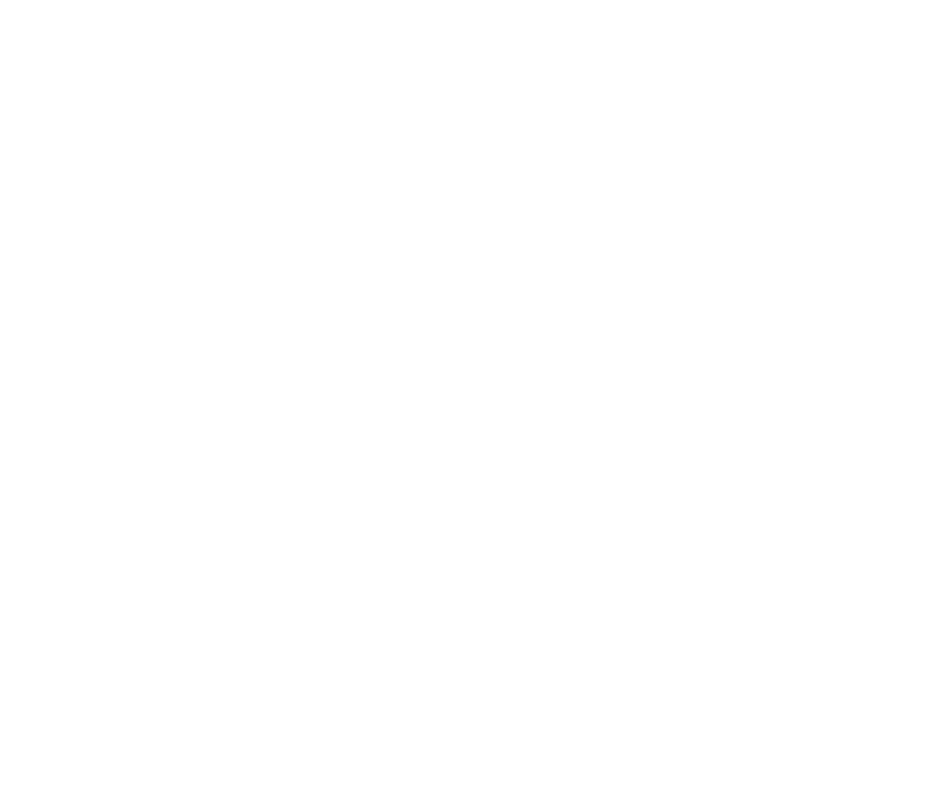
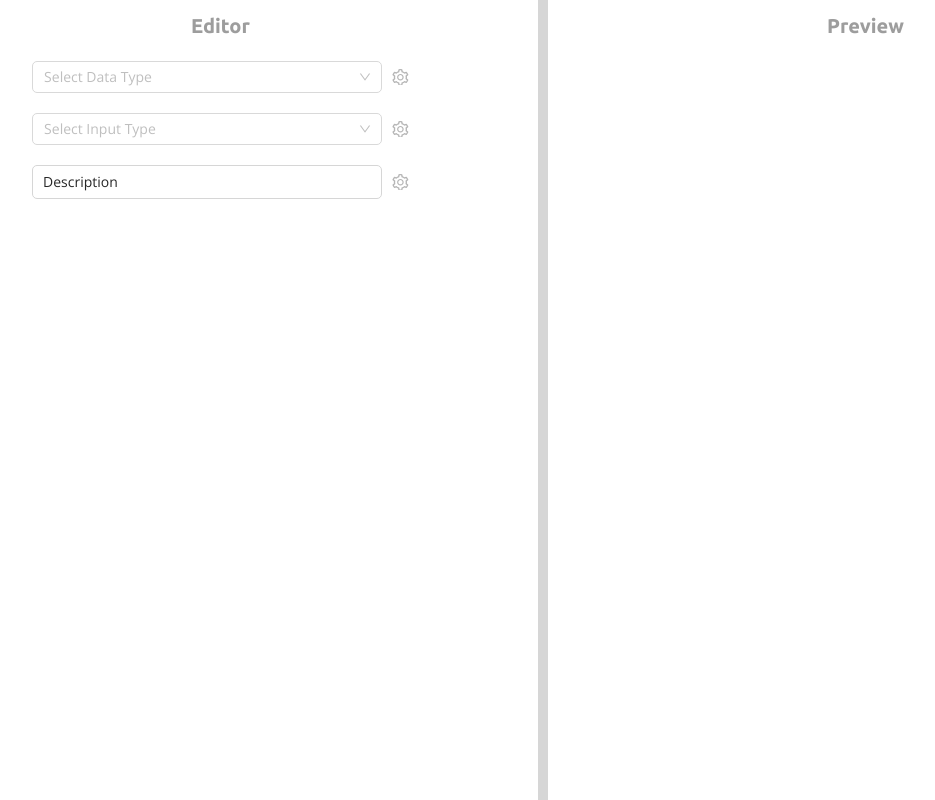
Before and after one commit to Teo-KJ/LabelDat, a React (Create React App) app in the folder frontend/: page /taskcreation in a window 1280 px wide. Shown: the whole page, without its empty margins (97-1032 px from the left). Built offline with nearby package versions, Linux system fonts and the light colour scheme.

Commit message:
Added Task Creation Component

```diff
--- a/frontend/package.json
+++ b/frontend/package.json
@@ -9,6 +9,7 @@
     "@testing-library/user-event": "^7.1.2",
     "antd": "^4.6.2",
     "formik": "^2.1.5",
+    "node-sass": "^4.14.1",
     "react": "^16.13.1",
     "react-dom": "^16.13.1",
     "react-router-dom": "^5.2.0",
--- a/frontend/public/index.html
+++ b/frontend/public/index.html
@@ -24,6 +24,7 @@
       work correctly both with client-side routing and a non-root public URL.
       Learn how to configure a non-root public URL by running `npm run build`.
     -->
+    <link href="https://fonts.googleapis.com/css2?family=Open+Sans:ital,wght@0,300;0,400;0,600;0,700;0,800;1,300;1,400;1,600;1,700;1,800&family=Ubuntu:ital,wght@0,300;0,400;0,500;0,700;1,300;1,400;1,500;1,700&display=swap" rel="stylesheet">
     <title>React App</title>
   </head>
   <body>
--- a/frontend/src/components/App.js
+++ b/frontend/src/components/App.js
@@ -2,11 +2,13 @@
 import { BrowserRouter, Route } from "react-router-dom";
 import Dashboard from "./labeller/Dashboard";
 import LabelForm from "./labeller/LabelForm";
+import TaskCreation from './TaskCreation';
 
 function App() {
   // Insert routes here
   return (
     <BrowserRouter>
+      <Route exact component={TaskCreation} path="/taskcreation" />
       <Route exact component={Dashboard} path="/" />
       <Route exact component={LabelForm} path="/projects/:projectId/tasks" />
     </BrowserRouter>
--- /dev/null
+++ b/frontend/src/components/TaskCreation/SettingComponent/Dropdown/index.js
@@ -0,0 +1,60 @@
+import React, { useState, useEffect } from 'react';
+import './styles.scss'
+
+import { Select } from 'antd';
+import { SettingOutlined } from '@ant-design/icons'
+
+const { Option } = Select;
+
+export default function (props) {
+
+  const [opt, selectOpt] = useState("");
+
+  function onChange(value) {
+    props.selectType(value);
+  }
+
+  return (
+    <div className="dropdown-container">
+    {
+      props.dropdown ?
+      <React.Fragment>
+        <Select
+          className="dropdown"
+          showSearch
+          placeholder={props.text}
+          optionFilterProp="children"
+          onChange={onChange}
+          filterOption={(input, option) =>
+            option.children.toLowerCase().indexOf(input.toLowerCase()) >= 0
+          }
+        >
+          {props.list.map((_, i) => {
+            return <Option key={i} value={_}>{_}</Option>
+          })}
+        </Select>
+        <div
+          className={ `icon ${props.settingIsOpen ? " rotated-icon" : ""}` }
+          onClick={()=>props.toggle(!props.settingIsOpen)}
+        >
+          <SettingOutlined
+            style={{color: "#b6b6b6"}}
+          />
+        </div>
+      </React.Fragment>
+      :
+      <React.Fragment>
+      <div className="dropdown not-dropdown">Description</div>
+      <div
+        className={ `icon ${props.settingIsOpen ? " rotated-icon" : ""}` }
+        onClick={()=>props.toggle(!props.settingIsOpen)}
+      >
+        <SettingOutlined
+          style={{color: "#b6b6b6"}}
+        />
+      </div>
+      </React.Fragment>
+    }
+    </div>
+  )
+}
--- /dev/null
+++ b/frontend/src/components/TaskCreation/SettingComponent/Dropdown/styles.scss
@@ -0,0 +1,43 @@
+$borderRadius: 5px;
+$borderColor: #D6D6D6;
+
+.dropdown-container {
+
+  margin: 20px auto 0px auto;
+  width: 100%;
+  display: flex;
+  flex-direction: row;
+  align-items: center;
+  justify-content: center;
+
+  .not-dropdown {
+    border: 1px solid $borderColor;
+    border-radius: $borderRadius;
+    padding: 10px;
+    padding-top: 5px;
+    padding-bottom: 5px;
+  }
+
+  .dropdown {
+    width: 90%;
+    max-width: 350px;
+    box-sizing: border-box;
+    .ant-select-selector {
+      border-radius: $borderRadius !important;
+    }
+  }
+  .icon {
+    margin-left: 10px;
+    cursor: pointer;
+    font-size: 1.2em;
+    svg {
+      transition: .5s;
+      transform: rotateZ(0deg);
+    }
+  }
+  .rotated-icon {
+    svg {
+      transform: rotateZ(90deg);
+    }
+  }
+}
--- /dev/null
+++ b/frontend/src/components/TaskCreation/SettingComponent/index.js
@@ -0,0 +1,145 @@
+import React, { useState, useEffect } from 'react';
+
+import { Input } from 'antd'
+
+import './styles.scss'
+
+import Dropdown from './Dropdown'
+
+export default function () {
+
+  const [dataTypeSettingOpen, toggleDataTypeSetting ] = useState(false)
+  const [inputTypeSettingOpen, toggleInputTypeSetting ] = useState(false)
+  const [descriptionSettingOpen, toggleDescriptionSetting ] = useState(false)
+  const [dataType, selectDataType] = useState("")
+  const [inputType, selectInputType] = useState("")
+
+  // For the Data Type Setting
+  const [test, changeTest] = useState("hello");
+
+
+  function DataTypeSetting () {
+    return (
+      <form>
+        <div className="input-setting-row">
+          <label>test</label>
+          <Input placeholder="Basic usage" />
+        </div>
+        <div className="input-setting-row">
+          <label>test</label>
+          <Input placeholder="Basic usage" />
+        </div>
+        <div className="input-setting-row">
+          <label>test</label>
+          <Input placeholder="Basic usage" />
+        </div>
+        <div className="input-setting-row">
+          <label>test</label>
+          <Input placeholder="Basic usage" />
+        </div>
+        <div className="input-setting-row">
+          <label>test</label>
+          <Input placeholder="Basic usage" />
+        </div>
+        <div className="input-setting-row">
+          <label>test</label>
+          <Input placeholder="Basic usage" />
+        </div>
+      </form>
+    )
+  }
+
+  function InputTypeSetting () {
+    return (
+      <form>
+        <div className="input-setting-row">
+          <label>test</label>
+          <Input placeholder="Basic usage" />
+        </div>
+        <div className="input-setting-row">
+          <label>test</label>
+          <Input placeholder="Basic usage" />
+        </div>
+        <div className="input-setting-row">
+          <label>test</label>
+          <Input placeholder="Basic usage" />
+        </div>
+        <div className="input-setting-row">
+          <label>test</label>
+          <Input placeholder="Basic usage" />
+        </div>
+        <div className="input-setting-row">
+          <label>test</label>
+          <Input placeholder="Basic usage" />
+        </div>
+        <div className="input-setting-row">
+          <label>test</label>
+          <Input placeholder="Basic usage" />
+        </div>
+      </form>
+    )
+  }
+
+  function DescriptionSetting () {
+    const { TextArea } = Input;
+    return (
+      <form>
+        <div className="input-setting-row">
+          <label>Title</label>
+          <Input placeholder="Basic usage" />
+        </div>
+        <div className="input-setting-row">
+          <label>Description</label>
+          <TextArea rows={4} />
+        </div>
+      </form>
+    )
+  }
+
+  return (
+    <div className="setting-component">
+      <Dropdown
+        text="Select Data Type"
+        list={["Image", "Sound"]}
+        toggle={toggleDataTypeSetting}
+        settingIsOpen={dataTypeSettingOpen}
+        selectType={selectDataType}
+        dropdown={true}
+        />
+      {
+        dataTypeSettingOpen && dataType ?
+        <div className="setting-sct setting-data">
+          <strong><p>{dataType} Setting</p></strong>
+          {DataTypeSetting()}
+        </div> : null
+      }
+      <Dropdown
+        text="Select Input Type"
+        list={["Slider", "Options"]}
+        toggle={toggleInputTypeSetting}
+        settingIsOpen={inputTypeSettingOpen}
+        selectType={selectInputType}
+        dropdown={true}
+        />
+      {
+        inputTypeSettingOpen && inputType ?
+        <div className="setting-sct setting-data">
+          <strong><p>{inputType} Setting</p></strong>
+          {InputTypeSetting()}
+        </div> : null
+      }
+      <Dropdown
+        dropdown={false}
+        settingIsOpen={descriptionSettingOpen}
+        toggle={toggleDescriptionSetting}
+      />
+      {
+        descriptionSettingOpen ?
+        <div className="setting-sct setting-data">
+          <strong><p>Description Setting</p></strong>
+          {DescriptionSetting()}
+        </div> : null
+      }
+    </div>
+  )
+}
--- /dev/null
+++ b/frontend/src/components/TaskCreation/SettingComponent/styles.scss
@@ -0,0 +1,47 @@
+$borderRadius: 5px;
+$borderColor: #D6D6D6;
+$backgroundColorSetting: #fbfbfb;
+$maxWidth: 350px;
+$iconWidth: 16.8px;
+$iconMargin: 10px;
+
+.data-type {
+  box-sizing: border-box;
+  width: 80%;
+  padding: 10px 20px;
+  border: 1px solid $borderColor;
+  border-radius: $borderRadius;
+}
+
+.setting-component {
+  width: 80%;
+  margin: 0 auto;
+  display: flex;
+  flex-direction: column;
+  justify-content: center;
+  align-items: center;
+
+  .input-setting-row {
+    width: 100%;
+    display: flex;
+    flex-direction: row;
+    align-items: center;
+    margin-top: 10px;
+    input, textarea{
+      width: 100%; //will occupy the whol remaining flexbox
+      margin-left: 10px;
+      margin: 0 0 0 10px;
+      border-radius: $borderRadius !important;
+    }
+  }
+
+  .setting-sct {
+    background: $backgroundColorSetting;
+    width: 100%;
+    max-width: calc(350px + 26.8px);
+    margin: 20px auto 0px auto;
+    border: 1px solid $backgroundColorSetting;
+    border-radius: $borderRadius;
+    padding: 10px;
+  }
+}
--- /dev/null
+++ b/frontend/src/components/TaskCreation/index.js
@@ -0,0 +1,20 @@
+import React, { useState, useEffect } from 'react';
+import './styles.scss'
+
+import SettingComponent from './SettingComponent'
+
+export default function () {
+  return (
+    <div className="task-creation">
+      <div className="editor">
+        <div className="title">Editor</div>
+        <div className="editor-setting">
+          <SettingComponent></SettingComponent>
+        </div>
+      </div>
+      <div className="preview">
+        <div className="title">Preview</div>
+      </div>
+    </div>
+  )
+}
--- /dev/null
+++ b/frontend/src/components/TaskCreation/styles.scss
@@ -0,0 +1,35 @@
+$titleFontFamily: 'Ubuntu', sans-serif;
+$widthAfterNavbar :100%;
+$borderColor: #D6D6D6;
+$borderSize: 10px;
+$titleFontSize: 20px;
+
+.task-creation {
+  width: $widthAfterNavbar;
+  height: 100%;
+  display: grid;
+  grid-template-columns: 1fr 1fr;
+  .editor {
+    box-sizing: border-box;
+    height: 100%;
+    grid-column: 0 1;
+    border-right: $borderColor $borderSize/2 solid;
+  }
+  .preview {
+    box-sizing: border-box;
+    border-left: $borderColor $borderSize/2 solid;
+    height: 100%;
+    grid-column: 1 2;
+  }
+  .title {
+    width: fit-content;
+    box-sizing: border-box;
+    font-size: $titleFontSize;
+    font-family: $titleFontFamily;
+    color: #9d9d9d;
+    font-weight: 700;
+    margin-top: 10px;
+    margin-left: 50%;
+    transform: translateX(-50%);
+  }
+}
--- a/frontend/src/index.js
+++ b/frontend/src/index.js
@@ -3,6 +3,7 @@
 import "antd/dist/antd.css";
 import App from "./components/App";
 import * as serviceWorker from "./serviceWorker";
+import './index.scss'
 
 ReactDOM.render(<App />, document.getElementById("root"));
 
--- /dev/null
+++ b/frontend/src/index.scss
@@ -0,0 +1,13 @@
+$titleFontFamily: 'Ubuntu', sans-serif;
+
+* {
+  padding: 0;
+  margin: 0;
+  box-sizing: border-box;
+}
+
+body, html, #root {
+  height: 100%;
+  width: 100%;
+  font-family: 'Open Sans', sans-serif;
+}
```
Also changed, not shown: 1 other file (tests, documents, lock files or other folders).
